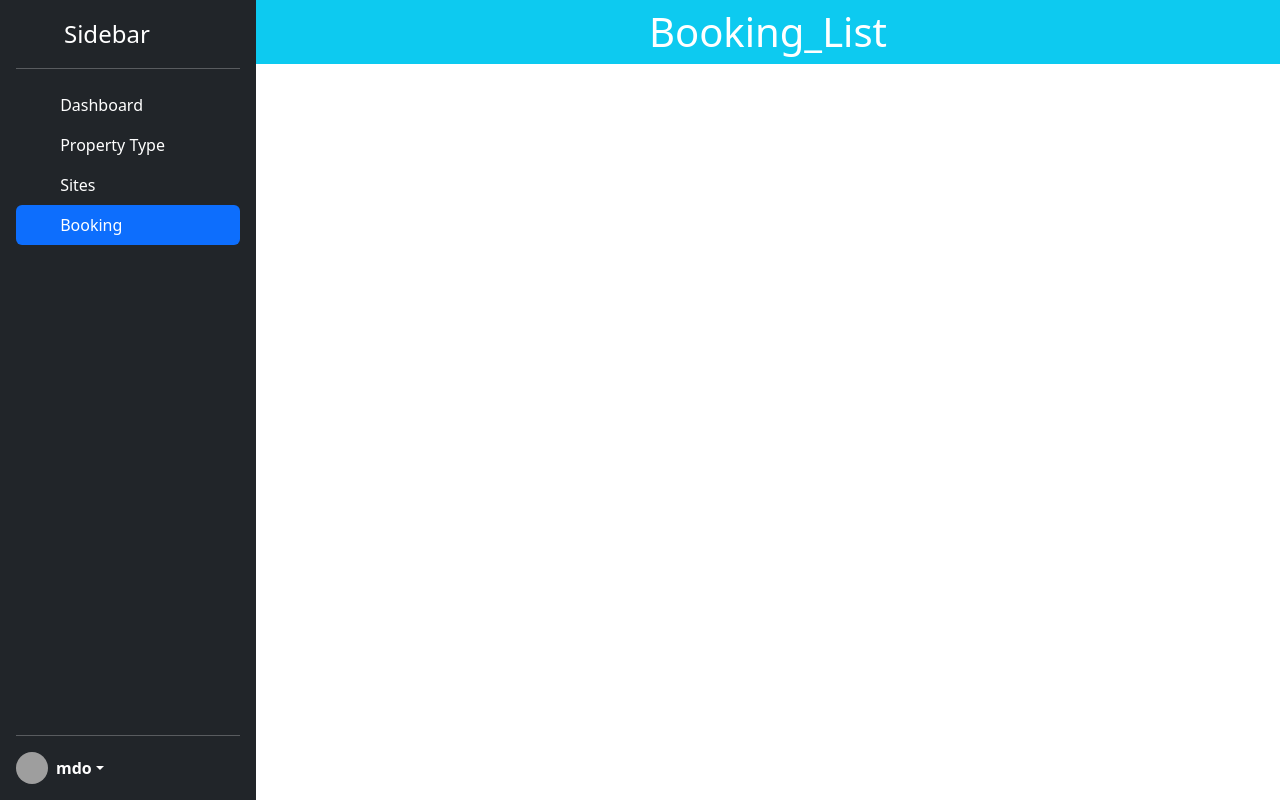
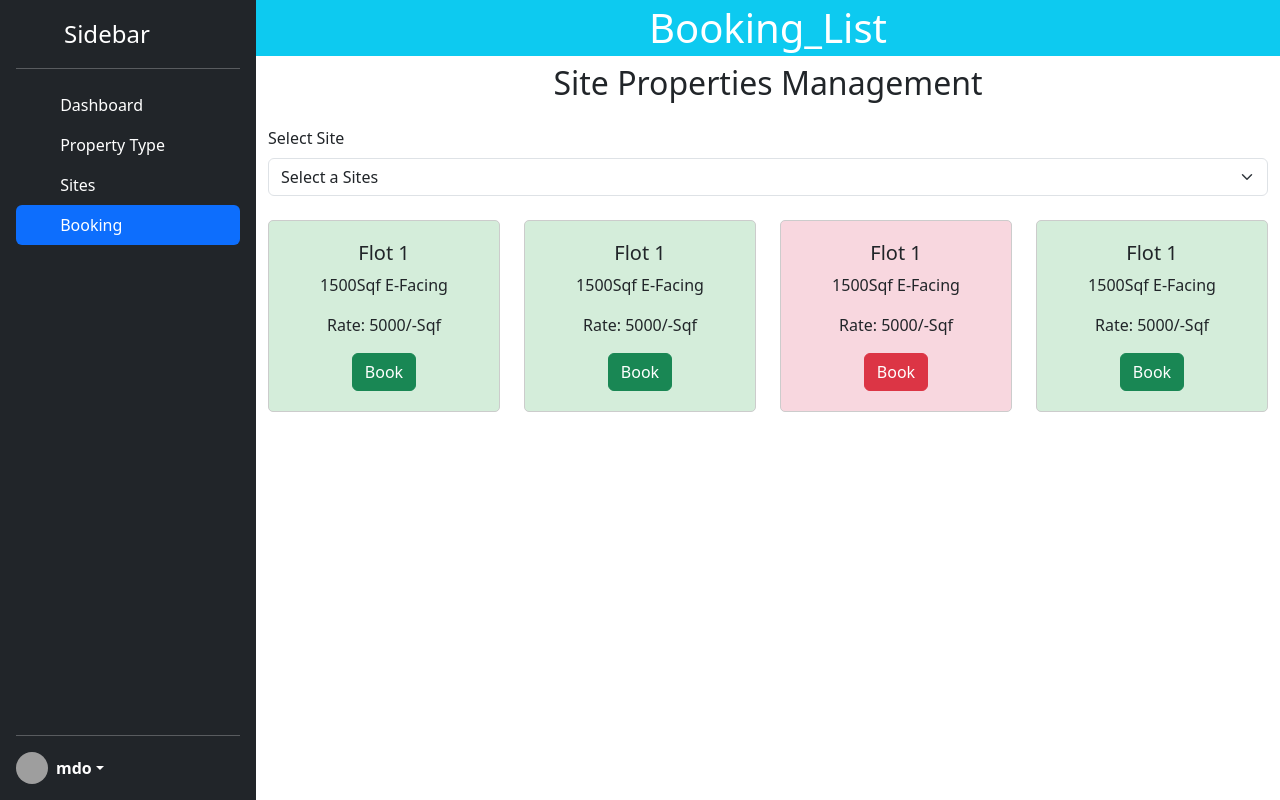
Before and after one commit to Avenkatesh1/Property_Booking-Application, an Angular app: page /Booking in a window 1280 px wide. Built offline with nearby package versions, Linux system fonts and the light colour scheme; grey boxes are pictures that could not be loaded.

Commit message:
i have committed the Booking Site here

```diff
--- a/src/app/Pages/bookings/bookings.component.css
+++ b/src/app/Pages/bookings/bookings.component.css
@@ -0,0 +1,24 @@
+.property-box{
+    border: 1px solid #ccc;
+    padding: 20px;
+    text-align: center;
+    margin-bottom: 20px;
+    border-radius: 5px;
+    position: relative;
+}
+.property-box.sold {
+    background-color: #f8d7df;
+}
+.property-box.available{
+    background-color: #d4edda;
+}
+.sold-label {
+    position: absolute;
+    top: 10px;
+    right: 10px;
+    background-color: #dc3545;
+    color: white;
+    padding: 2px 6px;
+    border-radius: 3px;
+    font-size: 12px;
+}
--- a/src/app/Pages/bookings/bookings.component.html
+++ b/src/app/Pages/bookings/bookings.component.html
@@ -1 +1,49 @@
-<h1 class="text-center bg-info py-2 text-white">Booking_List</h1>
+<h1 class="text-center bg-info py-1 text-white">Booking_List</h1>
+
+<div class="container mt-2">
+    <h2 class="text-center mb-4">Site Properties Management</h2>
+
+    <div class="mb-4">
+        <label for="siteDropDown" class="form-label">Select Site</label>
+        <select name="" id="siteDropDown" class="form-select">
+            <option value="" disabled selected>Select a Sites</option>
+            <option value="1">1</option>
+            <option value="1">2</option>
+        </select>
+    </div>
+
+    <div class="row">
+        <div class="col-md-3">
+            <div class="property-box available">
+                <h5>Flot 1</h5>
+                <p>1500Sqf E-Facing</p>
+                <p>Rate: 5000/-Sqf</p>
+                <button class="btn btn-success">Book</button>
+            </div>
+        </div>
+        <div class="col-md-3">
+            <div class="property-box available">
+                <h5>Flot 1</h5>
+                <p>1500Sqf E-Facing</p>
+                <p>Rate: 5000/-Sqf</p>
+                <button class="btn btn-success">Book</button>
+            </div>
+        </div>
+        <div class="col-md-3">
+            <div class="property-box sold">
+                <h5>Flot 1</h5>
+                <p>1500Sqf E-Facing</p>
+                <p>Rate: 5000/-Sqf</p>
+                <button class="btn btn-danger">Book</button>
+            </div>
+        </div>
+        <div class="col-md-3">
+            <div class="property-box available">
+                <h5>Flot 1</h5>
+                <p>1500Sqf E-Facing</p>
+                <p>Rate: 5000/-Sqf</p>
+                <button class="btn btn-success">Book</button>
+            </div>
+        </div>
+    </div>
+</div>
```
